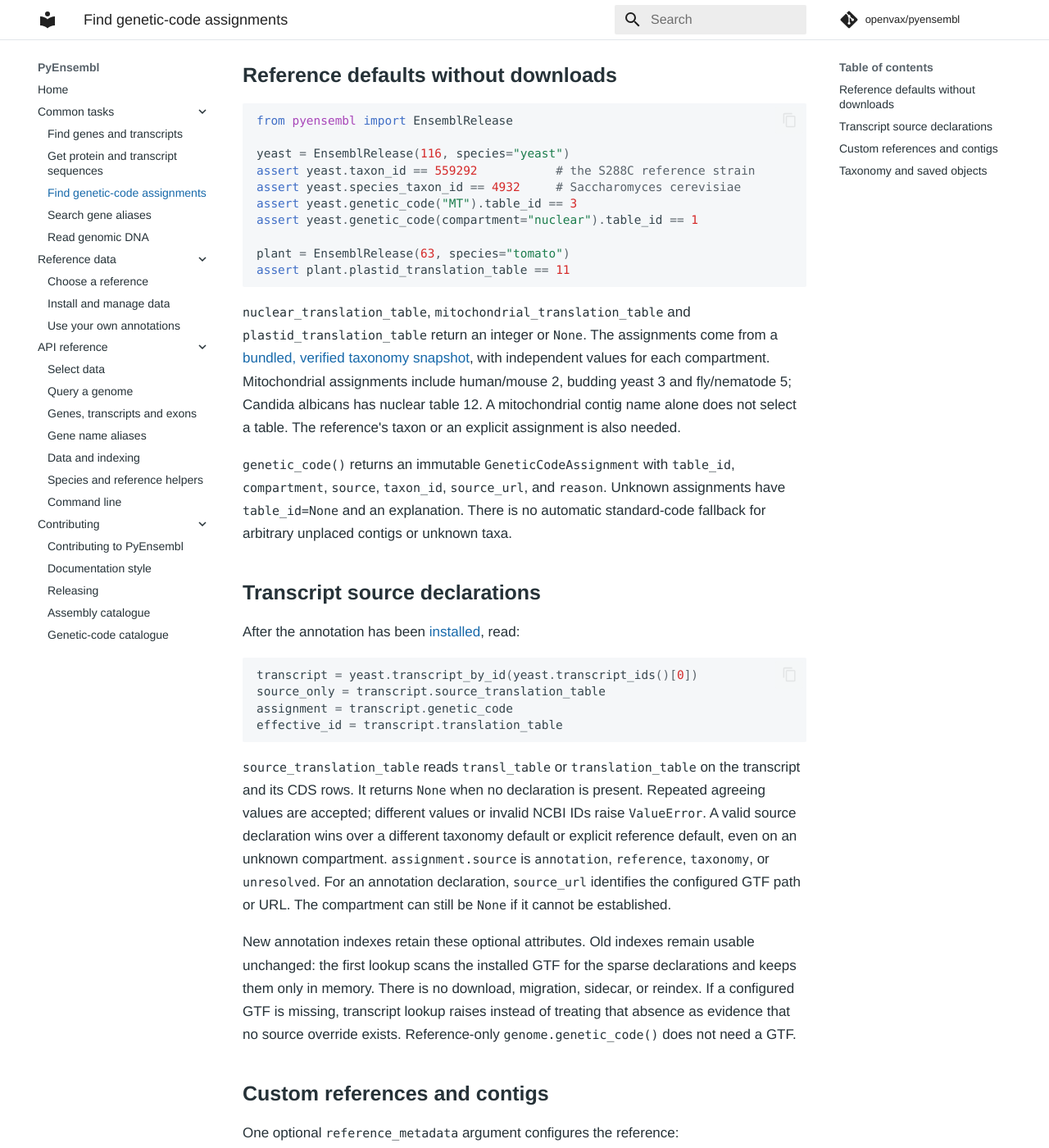
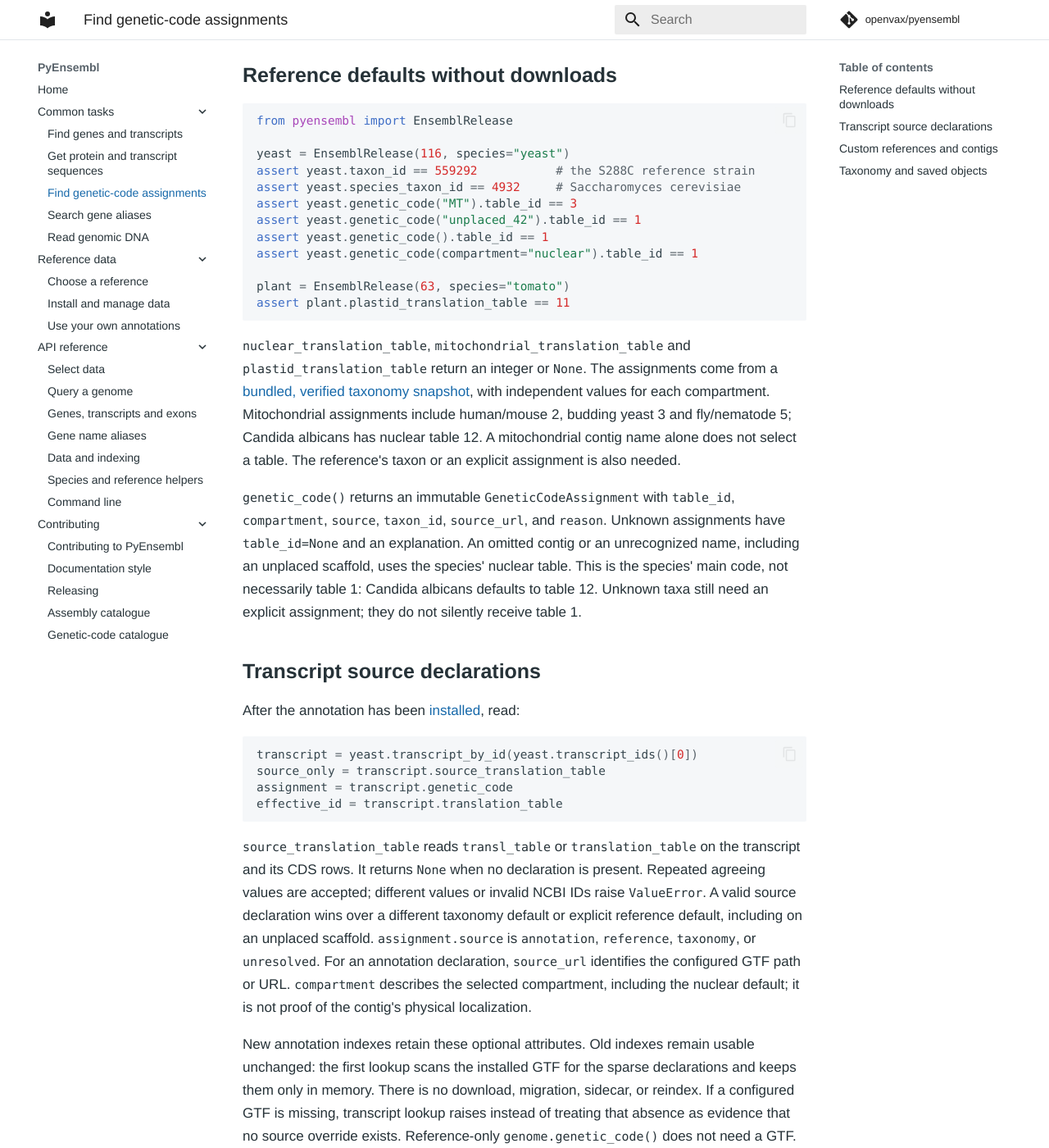
Before and after one commit to openvax/pyensembl, an MkDocs documentation site: the page built from docs/guides/genetic-codes.md, in a window 1280 px wide and 1400 px high, scrolled down 288 px. Shown: the whole window at 82% size. Built offline with MkDocs 1.6.1 and Material for MkDocs 9.7.7, drawn with Linux system fonts in a browser that asks for light colours; comment, search, counter and statistics services are not loaded; some of the changed text lies outside the part shown.

Commit message:
Default unplaced contigs to the species nuclear code (2.31.1) (#491)

````diff
--- a/docs/guides/genetic-codes.md
+++ b/docs/guides/genetic-codes.md
@@ -13,6 +13,8 @@ yeast = EnsemblRelease(116, species="yeast")
 assert yeast.taxon_id == 559292           # the S288C reference strain
 assert yeast.species_taxon_id == 4932     # Saccharomyces cerevisiae
 assert yeast.genetic_code("MT").table_id == 3
+assert yeast.genetic_code("unplaced_42").table_id == 1
+assert yeast.genetic_code().table_id == 1
 assert yeast.genetic_code(compartment="nuclear").table_id == 1
 
 plant = EnsemblRelease(63, species="tomato")
@@ -29,8 +31,11 @@ table. The reference's taxon or an explicit assignment is also needed.
 
 `genetic_code()` returns an immutable `GeneticCodeAssignment` with `table_id`,
 `compartment`, `source`, `taxon_id`, `source_url`, and `reason`. Unknown
-assignments have `table_id=None` and an explanation. There is no automatic
-standard-code fallback for arbitrary unplaced contigs or unknown taxa.
+assignments have `table_id=None` and an explanation. An omitted contig or an
+unrecognized name, including an unplaced scaffold, uses the species' nuclear
+table. This is the species' main code, not necessarily table 1: Candida
+albicans defaults to table 12. Unknown taxa still need an explicit assignment;
+they do not silently receive table 1.
 
 ## Transcript source declarations
 
@@ -47,10 +52,11 @@ effective_id = transcript.translation_table
 transcript and its CDS rows. It returns `None` when no declaration is present.
 Repeated agreeing values are accepted; different values or invalid NCBI IDs
 raise `ValueError`. A valid source declaration wins over a different taxonomy
-default or explicit reference default, even on an unknown compartment.
+default or explicit reference default, including on an unplaced scaffold.
 `assignment.source` is `annotation`, `reference`, `taxonomy`, or `unresolved`.
 For an annotation declaration, `source_url` identifies the configured GTF
-path or URL. The compartment can still be `None` if it cannot be established.
+path or URL. `compartment` describes the selected compartment, including the
+nuclear default; it is not proof of the contig's physical localization.
 
 New annotation indexes retain these optional attributes. Old indexes remain
 usable unchanged: the first lookup scans the installed GTF for the sparse
@@ -75,7 +81,7 @@ genome = Genome(
     },
 )
 assert genome.genetic_code("scaffold_42").table_id == 5
-assert genome.genetic_code("unplaced_1").table_id is None
+assert genome.genetic_code("unplaced_1").table_id == 1
 ```
 
 An optional `translation_tables` mapping can explicitly set `nuclear`,
@@ -93,11 +99,13 @@ then case-insensitive; conflicting case aliases raise. Fallback names are:
 | Plastid | `Pt`, `CP`, `chrC`, `chrPt`, `chloroplast`, `plastid`, `apicoplast` |
 | Nuclear | Positive chromosome numbers, `X`, `Y`, `W`, `Z`, Roman numerals I–XVI, and chromosome arms 1L–4R; optionally prefixed by `chr` |
 
-These names are conventions, not assembly evidence. Supply reference
-metadata for nonstandard names. You can also call
+Other names default to nuclear. These names are conventions, not assembly
+evidence; supply reference metadata for nonstandard organelle names. You can also call
 `genome.genetic_code(compartment="plastid")` without a contig. When both are
 given, an inconsistent known compartment raises rather than ignoring the
-constraint.
+constraint. An arbitrary scaffold name does not conflict with an explicitly
+requested compartment. An identified organelle whose table is missing remains
+unresolved rather than using the nuclear default.
 
 ## Taxonomy and saved objects
 
--- a/pyensembl/version.py
+++ b/pyensembl/version.py
@@ -1,4 +1,4 @@
-__version__ = "2.31.0"
+__version__ = "2.31.1"
 
 def print_version():
     print(f"v{__version__}")
````
Also changed, not shown: RELEASE_NOTES.md (+9 -0 lines), tasks/genetic-code-metadata-plan.md (+6 -0 lines), tasks/lessons.md (+7 -0 lines), tasks/species-genetic-code-default-plan.md (added, +69 -0 lines), 4 other files.
